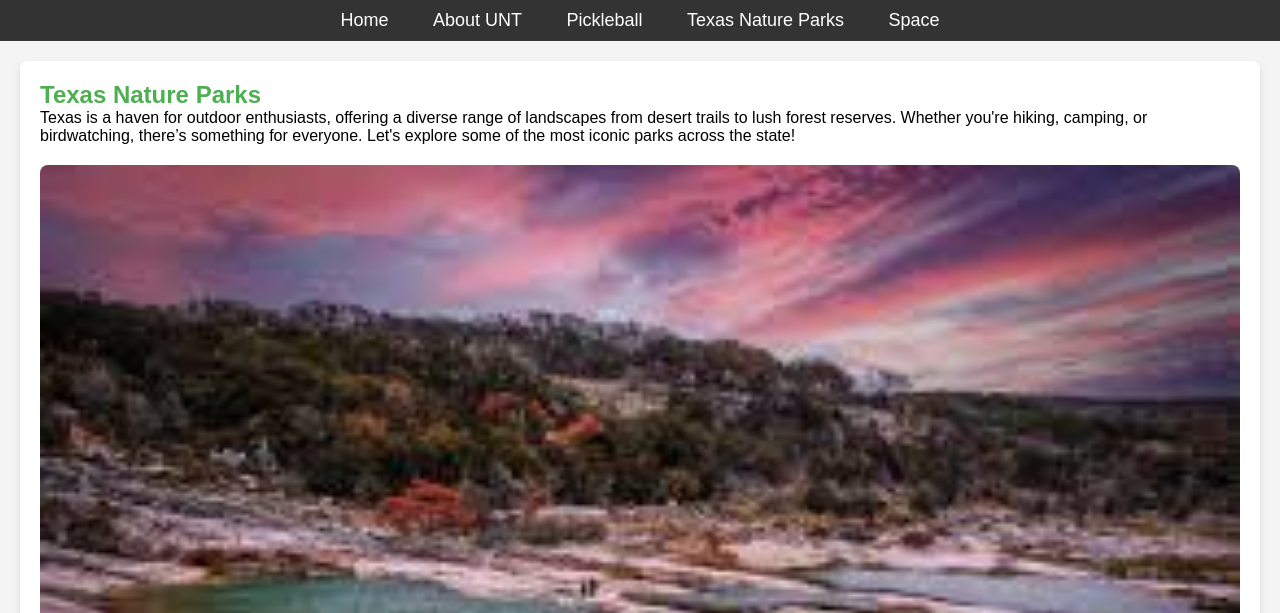
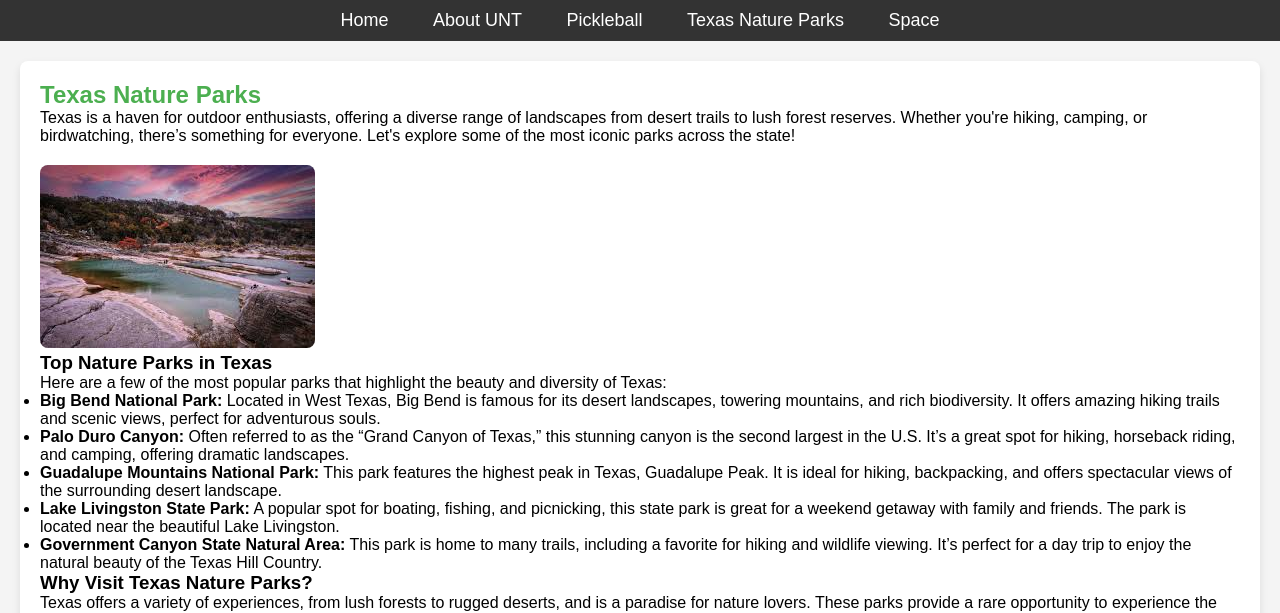
Before and after one commit to MrMan2345/NoahMunoz, a plain HTML site: page nature_parks.html in a window 1280 px wide. Shown: the top 613 px of the page. Drawn offline with Linux system fonts and the light colour scheme.

Commit message:
Update nature_parks.html

```diff
--- a/nature_parks.html
+++ b/nature_parks.html
@@ -25,7 +25,7 @@
         <p>Texas is a haven for outdoor enthusiasts, offering a diverse range of landscapes from desert trails to lush forest reserves. Whether you're hiking, camping, or birdwatching, there’s something for everyone. Let's explore some of the most iconic parks across the state!</p>
 
         <!-- Image -->
-        <img src="images/texas-park.jpg" alt="Texas Nature Park" width="100%" class="park-image">
+        <img src="images/texas-park.jpg" alt="Texas Nature Park" max-width="100%" class="park-image">
 
         <h3>Top Nature Parks in Texas</h3>
         <p>Here are a few of the most popular parks that highlight the beauty and diversity of Texas:</p>
```
